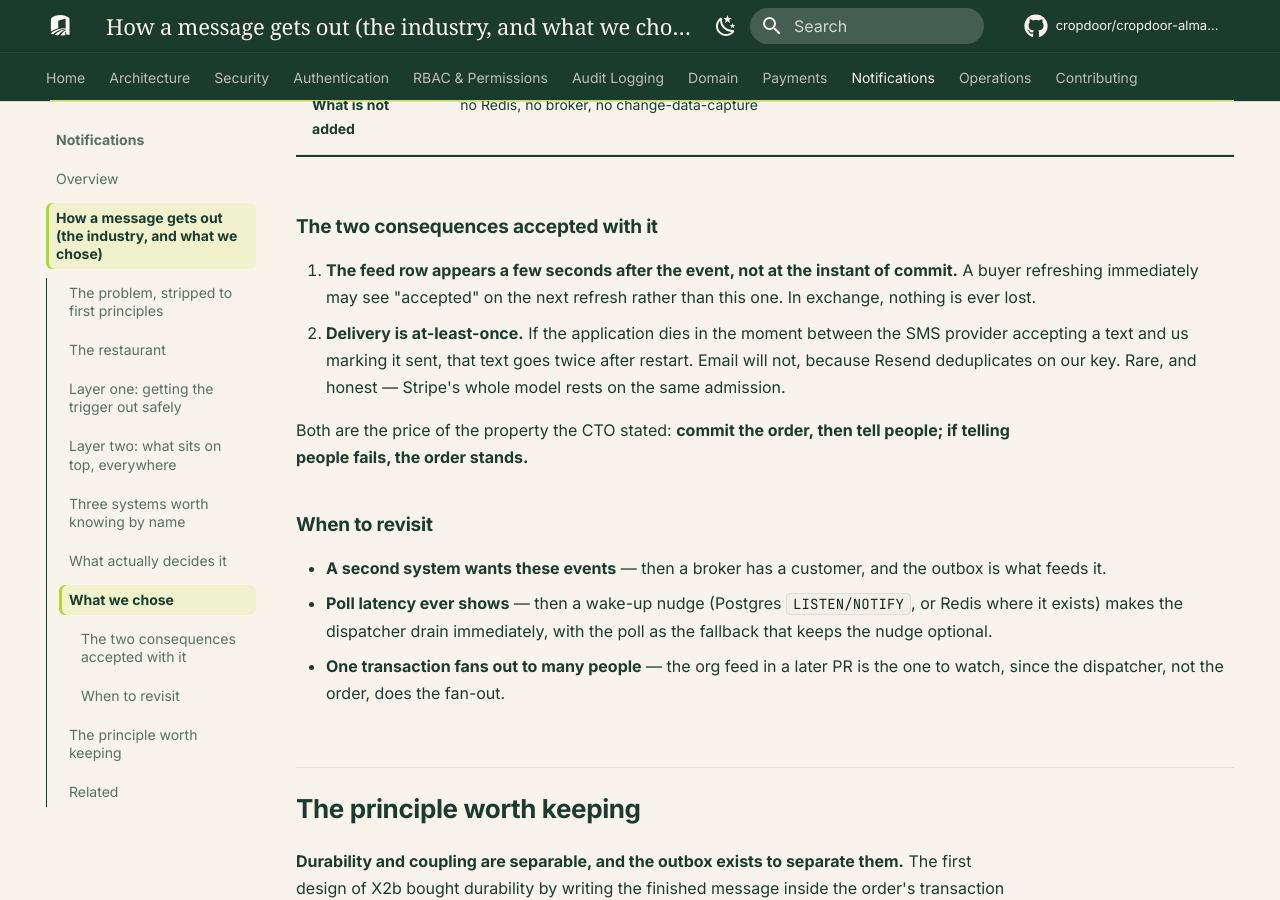
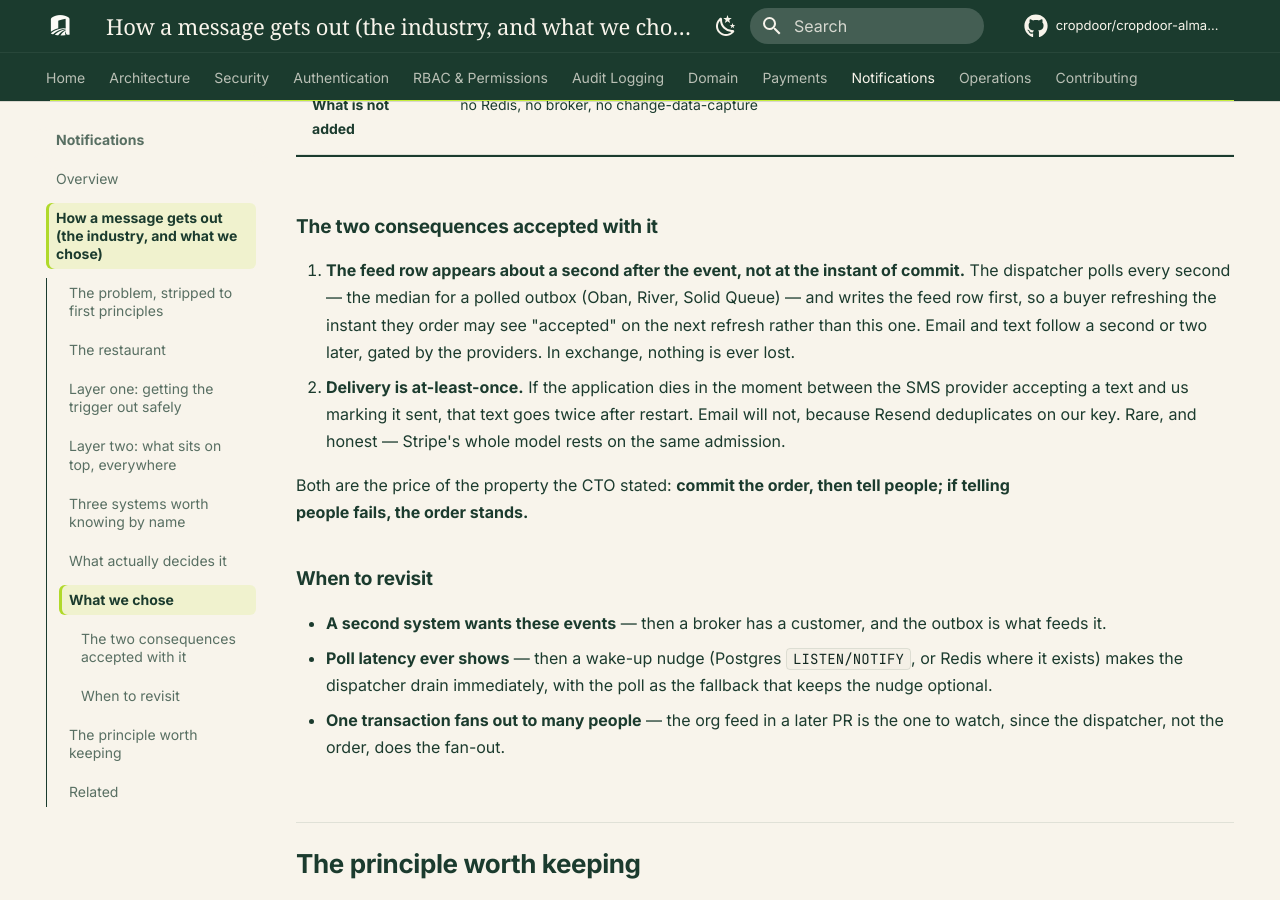
Before and after one commit to cropdoor/cropdoor-almanac, an MkDocs documentation site: the page built from docs/notifications/how-a-message-gets-out.md, in a window 1280 px wide and 900 px high, scrolled down 6448 px. Built offline with MkDocs 1.6.1 and Material for MkDocs 9.7.7, drawn with Linux system fonts in a browser that asks for light colours; some web fonts are replaced; comment, search, counter and statistics services are not loaded.

Commit message:
docs(notifications): the dispatcher polls every second, not every few

```diff
--- a/docs/notifications/how-a-message-gets-out.md
+++ b/docs/notifications/how-a-message-gets-out.md
@@ -145,7 +145,7 @@ sequenceDiagram
     CD->>DB: the order AND one outbox row, one transaction
     DB-->>CD: committed
     CD-->>B: 201 — the buyer is done
-    Note over W: a few seconds later, on its own clock
+    Note over W: about a second later, on its own clock
     W->>DB: claim a batch of outbox rows
     W->>W: who is told, which message, rendered per channel
     W->>DB: the farmer's feed row
@@ -164,9 +164,11 @@ sequenceDiagram
 
 ### The two consequences accepted with it
 
-1. **The feed row appears a few seconds after the event, not at the instant of commit.** A buyer
-   refreshing immediately may see "accepted" on the next refresh rather than this one. In exchange,
-   nothing is ever lost.
+1. **The feed row appears about a second after the event, not at the instant of commit.** The
+   dispatcher polls every second — the median for a polled outbox (Oban, River, Solid Queue) — and
+   writes the feed row first, so a buyer refreshing the instant they order may see "accepted" on the
+   next refresh rather than this one. Email and text follow a second or two later, gated by the
+   providers. In exchange, nothing is ever lost.
 2. **Delivery is at-least-once.** If the application dies in the moment between the SMS provider
    accepting a text and us marking it sent, that text goes twice after restart. Email will not, because
    Resend deduplicates on our key. Rare, and honest — Stripe's whole model rests on the same admission.
```
